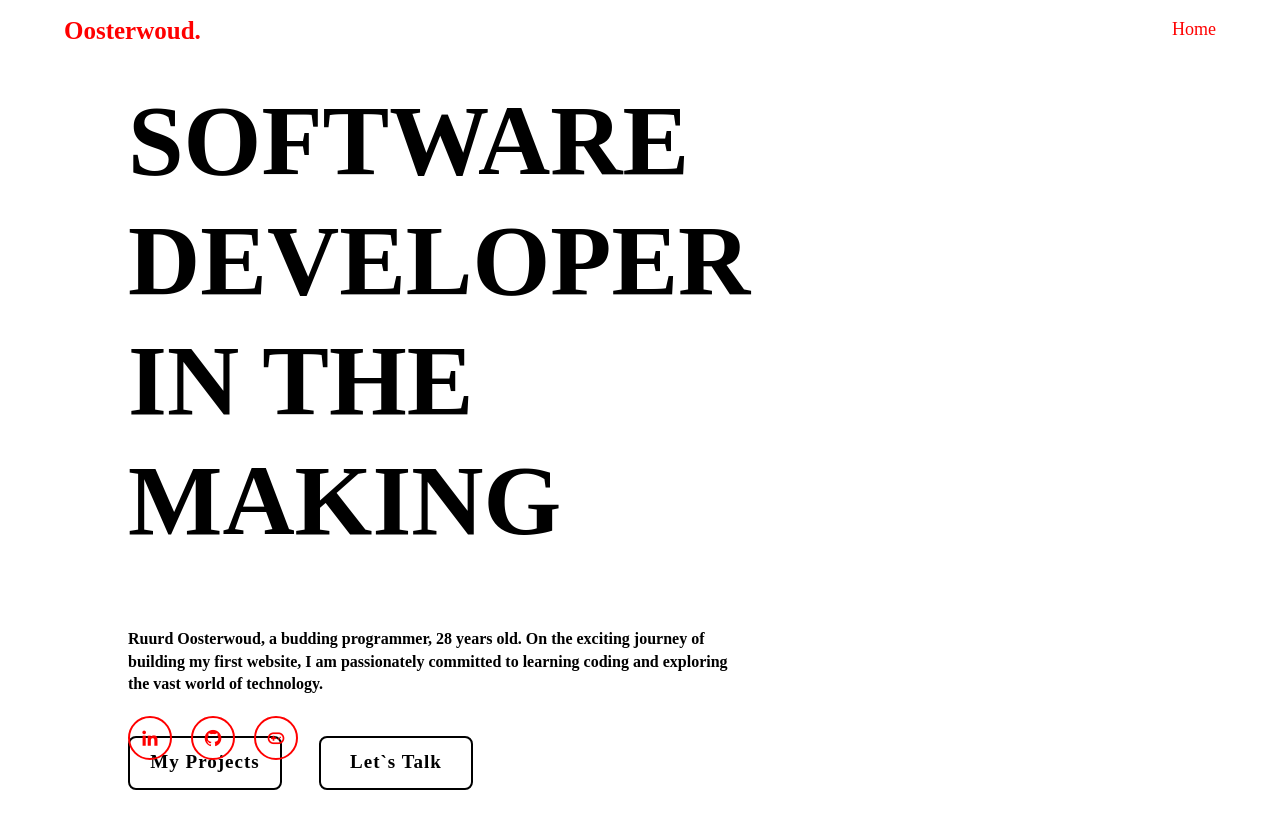
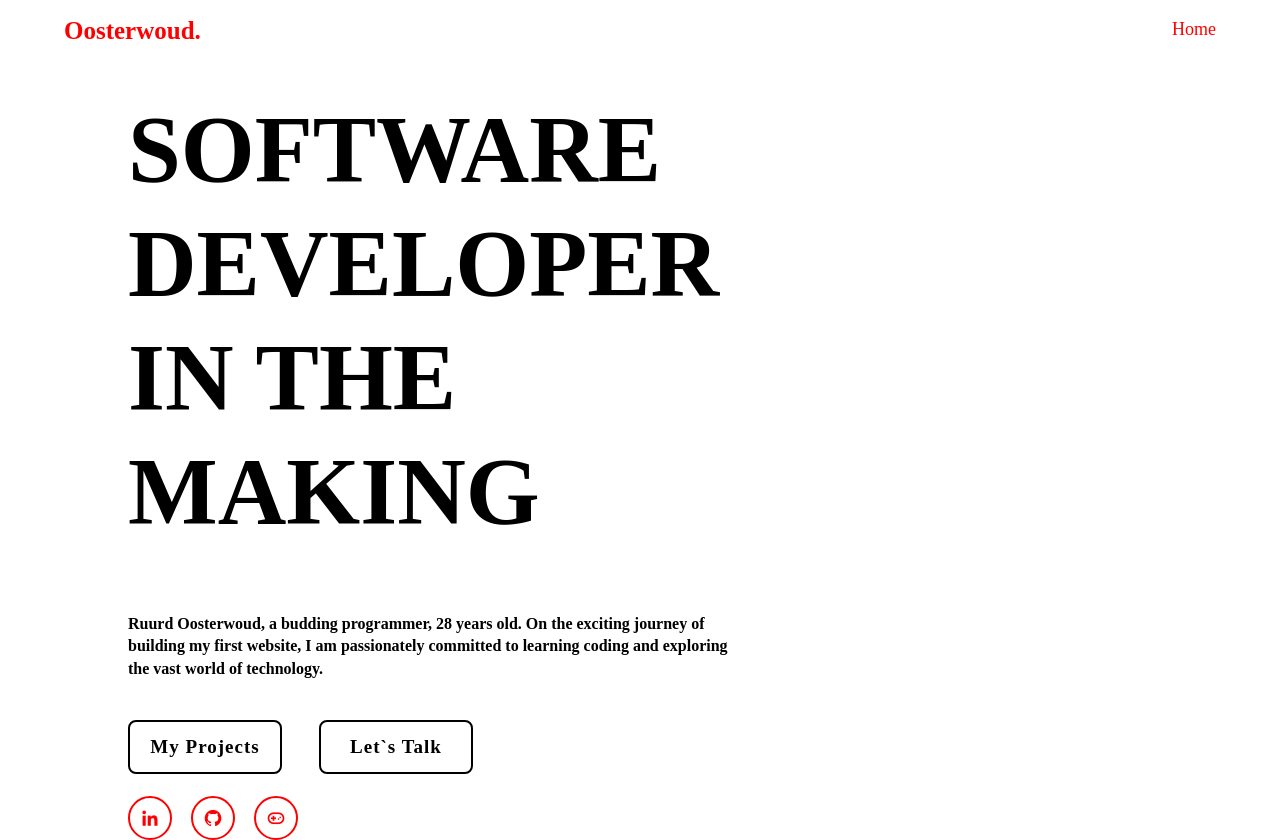
Before and after one commit to Ruurdoos/Ruurdoos.github.io, a website: page index.html in a window 1280 px wide. Before the commit the page ends 800 px from the top, so only its background shows below. Drawn offline with nearby package versions, Linux system fonts and the light colour scheme; files that its build step writes are made by us from their sources.

Commit message:
Change on the Website

```diff
--- a/css/main.css
+++ b/css/main.css
@@ -98,7 +98,7 @@ body {
 }
 
 .home-content h1 {
-  font-size: 100px;
+  font-size: 95px;
   font-weight: 700;
   line-height: 1.2;
   position: relative;
@@ -209,7 +209,7 @@ body {
 
 .home-sci {
   position: absolute;
-  bottom: 40px;
+  bottom: -40px;
   width: 170px;
   display: flex;
   justify-content: space-between;
```
